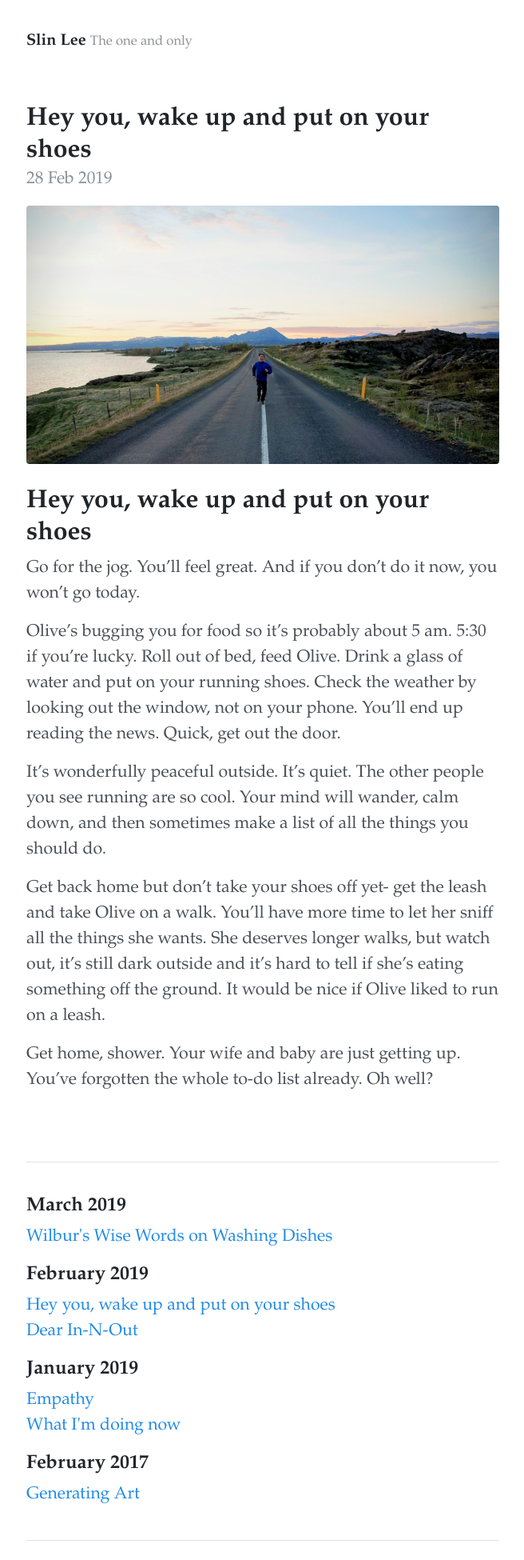
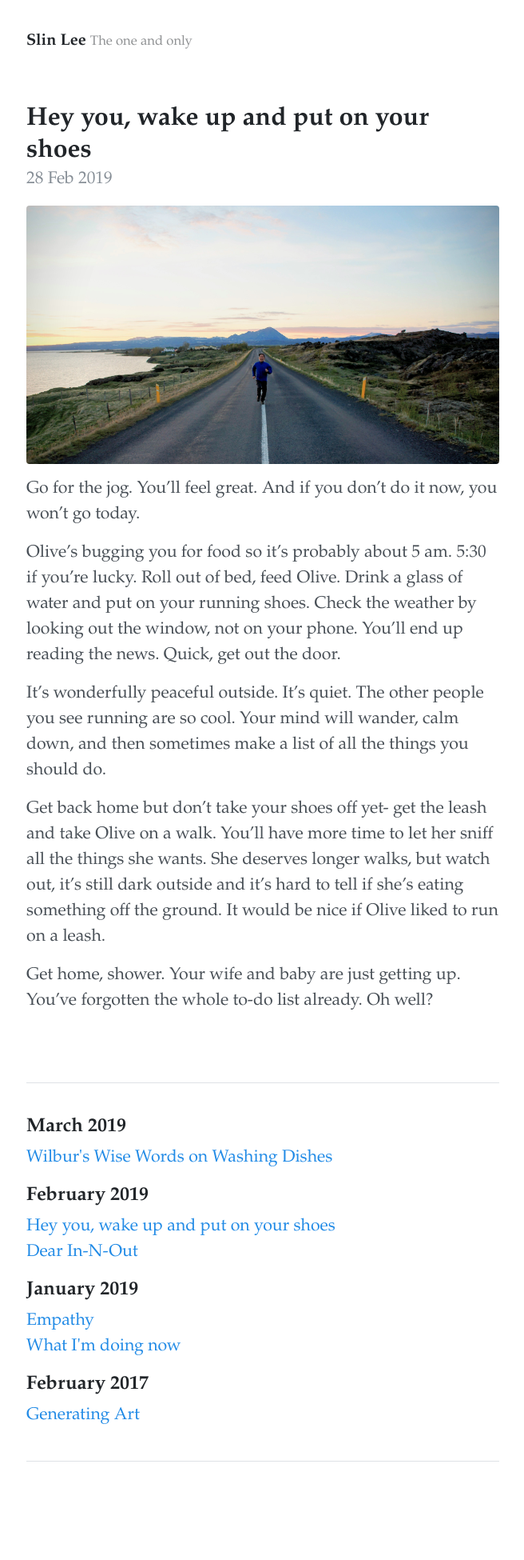
Before and after one commit to slinlee/slinlee.github.io, a Jekyll site: the page built from _posts/2019-02-28-wake-up-put-on-your-shoes.md, in a window 1280 px wide. Shown: the whole page at 80% size, without its empty margins (311-967 px from the left). Built offline with Jekyll 4.4.1, drawn with Linux system fonts in a browser that asks for light colours; after the commit the page ends 1851 px from its top, so only the background shows below that.

Commit message:
Remove redundant titles in old posts

```diff
--- a/_posts/2019-02-28-wake-up-put-on-your-shoes.md
+++ b/_posts/2019-02-28-wake-up-put-on-your-shoes.md
@@ -2,13 +2,12 @@
 layout: post
 title: "Hey you, wake up and put on your shoes"
 date: 2019-02-28
-categories: running meditation morning-routine
+tags: running meditation morning-routine
 ---
+
 <span class="image fit">
 ![Running with a smile](/images/posts/iceland-running.jpg)
 </span>
-
-# Hey you, wake up and put on your shoes
 
 Go for the jog. You'll feel great. And if you don't do it now, you won't go today.
 
```
Also changed, not shown: _posts/2019-03-02-Wilburs-wise-words-on-washing-dishes.md (+2 -3 lines).
